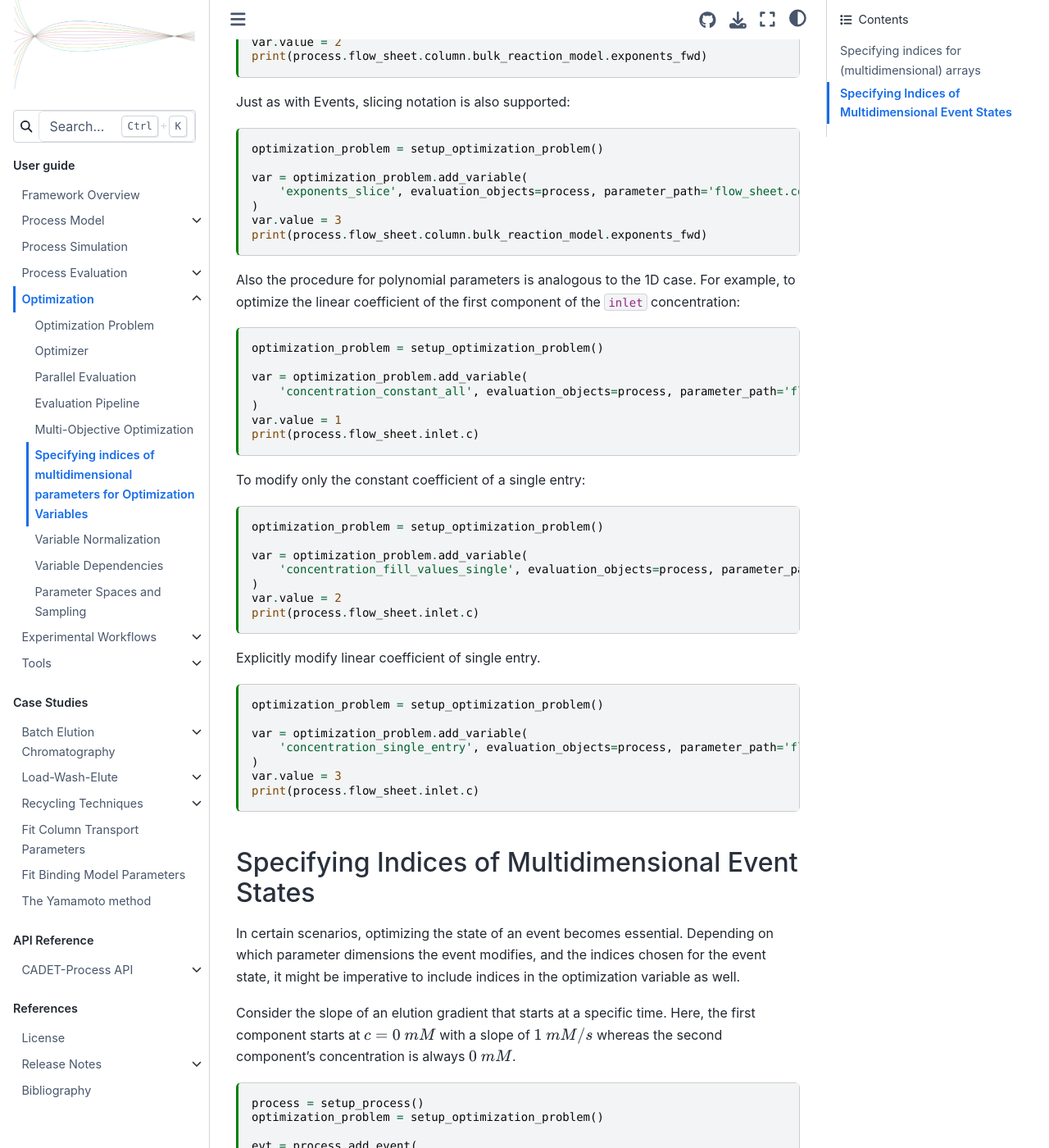
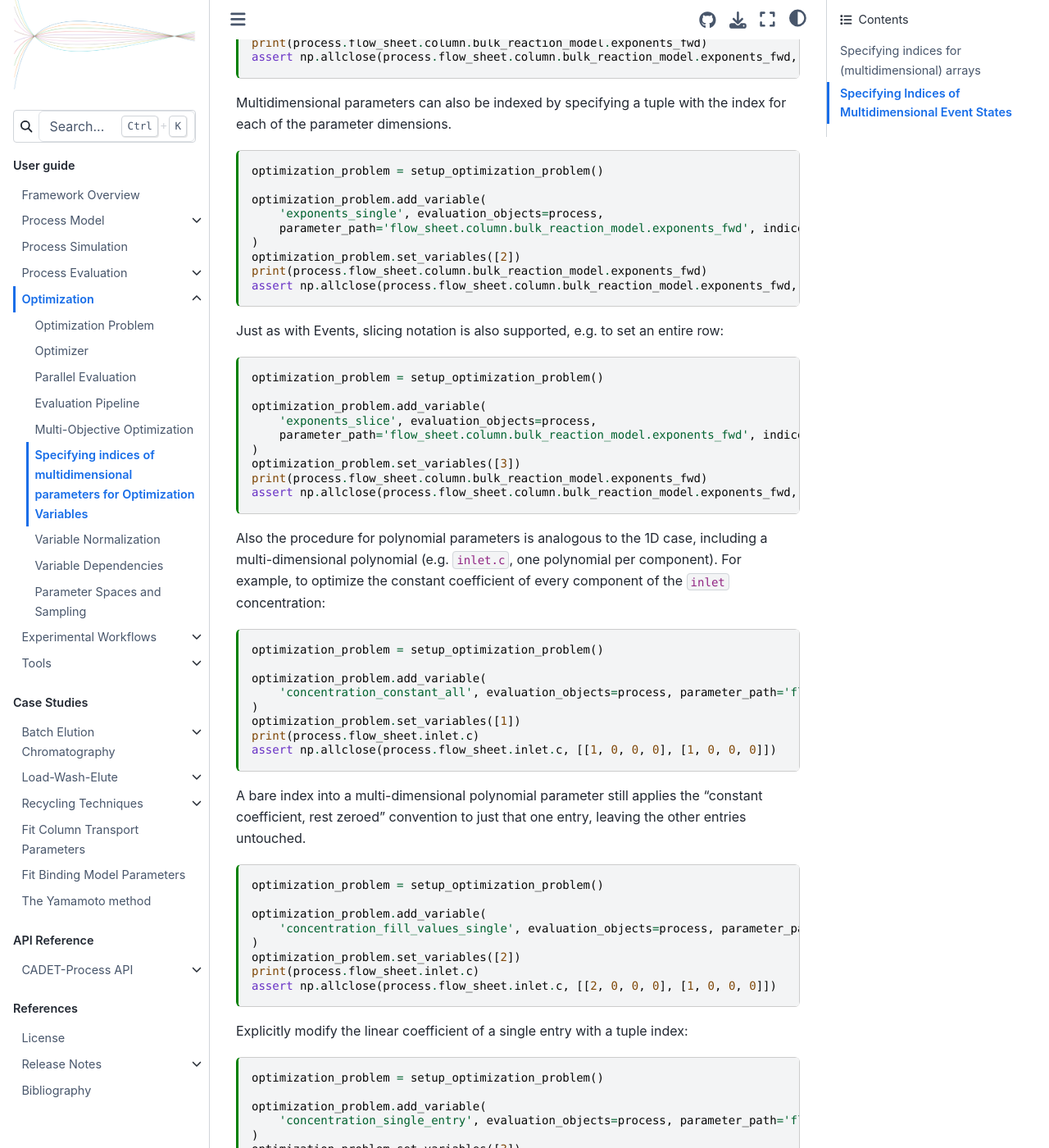
Before and after one commit to fau-advanced-separations/CADET-Process, a Sphinx documentation site: the page built from docs/source/user_guide/optimization/variable_indices.md, in a window 1280 px wide and 1400 px high, scrolled down 2825 px. Shown: the whole window at 82% size. Built offline with Sphinx 7.4.7 and the Sphinx Book theme 1.1.4, drawn with Linux system fonts in a browser that asks for light colours; pages that are not in the unit, such as notebooks, are missing from menus; some of the changed text lies outside the part shown.

Commit message:
Fix IndexedMapper losing polynomial fill semantics on a bare index
A bare int index selecting a whole row of a polynomial-shaped array (e.g. indices=0 on a component-major concentration profile) broadcast the scalar across every coefficient instead of applying the constant-coefficient-only convention the no-index case already gets via the descriptor's own __set__. IndexedMapper now detects a fill_values-capable descriptor and delegates to it. Found while auditing variable_indices.md, which also still used the removed OptimizationVariable.value setter; rewritten to use set_variables and to demonstrate the full-slice and pre_processing/CallableMapper escape hatches where indices genuinely can't apply.

````diff
--- a/docs/source/user_guide/optimization/variable_indices.md
+++ b/docs/source/user_guide/optimization/variable_indices.md
@@ -23,12 +23,11 @@
 
 Similar to events, sometimes we only want to add individual entries of a parameter as an optimization variable.
 In fact, optimization variables can only be scalar.
-Consequently, an index *must* be provided if the parameter is not scalar.
+Consequently, an index *must* be provided if the parameter is not scalar and no other broadcasting rule applies (see below).
 
 For this tutorial, consider the following process model and optimization problem:
 
 ```{code-cell} ipython3
-import copy
 import numpy as np
 
 from CADETProcess.processModel import ComponentSystem
@@ -83,21 +79,25 @@
     return optimization_problem
 ```
 
+Values are written into the evaluation objects with {meth}`~CADETProcess.optimization.OptimizationProblem.set_variables`, which takes a vector ordered like {attr}`~CADETProcess.optimization.OptimizationProblem.independent_variables`.
+Each example below registers a single variable, so a one-element vector suffices.
+
 ## Specifying indices for (multidimensional) arrays
 
 The procedure of adding indices is similar to that of the {class}`~CADETProcess.dynamicEvents.Event` indices (see {ref}`here <event_indices_guide>`).
-By default, if no indices are specified, all entries of that array are set to the same value.
+For a 1-D array, if no indices are specified, all entries are set to the same value.
 E.g. to let the `film_diffusion` coefficients all have the same value, specify the following:
 
 ```{code-cell} ipython3
 process = setup_process()
 optimization_problem = setup_optimization_problem()
 
-var = optimization_problem.add_variable(
+optimization_problem.add_variable(
     'film_diffusion_all', evaluation_objects=process, parameter_path='flow_sheet.column.film_diffusion'
 )
-var.value = 1
+optimization_problem.set_variables([1])
 print(process.flow_sheet.column.film_diffusion)
+assert np.allclose(process.flow_sheet.column.film_diffusion, [1, 1])
 ```
 
 To add a variable that only modifies a single entry of the parameter array, add an `indices` flag.
@@ -106,47 +106,55 @@
 ```{code-cell} ipython3
 optimization_problem = setup_optimization_problem()
 
-var = optimization_problem.add_variable(
+optimization_problem.add_variable(
     'film_diffusion_0', evaluation_objects=process, parameter_path='flow_sheet.column.film_diffusion', indices=0
 )
-var.value = 2
+optimization_problem.set_variables([2])
 print(process.flow_sheet.column.film_diffusion)
+assert np.allclose(process.flow_sheet.column.film_diffusion, [2, 1])
 ```
 
 Note, for polynomial parameters, if no index is specified, only the constant coefficient is set and the rest of the coefficients are set to zero.
 So, to add the constant term for the `inlet.flow_rate`, use:
 
 ```{code-cell} ipython3
-var = optimization_problem.add_variable(
+optimization_problem = setup_optimization_problem()
+
+optimization_problem.add_variable(
     'flow_rate_fill', evaluation_objects=process, parameter_path='flow_sheet.inlet.flow_rate'
 )
-var.value = 1
+optimization_problem.set_variables([1])
 print(process.flow_sheet.inlet.flow_rate)
+assert np.allclose(process.flow_sheet.inlet.flow_rate, [1, 0, 0, 0])
 ```
 
-However, adding indices still works as expected.
+However, adding indices still works as expected; the constant coefficient set above is left untouched.
 E.g. for the linear coefficient of the `flow_rate`:
 
 ```{code-cell} ipython3
 optimization_problem = setup_optimization_problem()
 
-var = optimization_problem.add_variable(
+optimization_problem.add_variable(
     'flow_rate_single', evaluation_objects=process, parameter_path='flow_sheet.inlet.flow_rate', indices=1
 )
-var.value = 2
+optimization_problem.set_variables([2])
 print(process.flow_sheet.inlet.flow_rate)
+assert np.allclose(process.flow_sheet.inlet.flow_rate, [1, 2, 0, 0])
 ```
 
-Just as with 1D arrays, the value is set to all entries of that array if no indices are specified.
+Unlike 1-D arrays and polynomial parameters, a plain multi-dimensional array (e.g. the 2-D reaction exponents below) has no implicit "fill everything" behavior when no index is given.
+To set every entry of such an array to the same value, index it explicitly with a full slice.
 
 ```{code-cell} ipython3
 optimization_problem = setup_optimization_problem()
 
-var = optimization_problem.add_variable(
-    'exponents', evaluation_objects=process, parameter_path='flow_sheet.column.bulk_reaction_model.exponents_fwd'
+optimization_problem.add_variable(
+    'exponents', evaluation_objects=process,
+    parameter_path='flow_sheet.column.bulk_reaction_model.exponents_fwd', indices=np.s_[:, :]
 )
-var.value = 1
+optimization_problem.set_variables([1])
 print(process.flow_sheet.column.bulk_reaction_model.exponents_fwd)
+assert np.allclose(process.flow_sheet.column.bulk_reaction_model.exponents_fwd, [[1, 1], [1, 1]])
 ```
 
 Multidimensional parameters can also be indexed by specifying a tuple with the index for each of the parameter dimensions.
@@ -154,66 +162,73 @@
 ```{code-cell} ipython3
 optimization_problem = setup_optimization_problem()
 
-var = optimization_problem.add_variable(
-    'exponents_single', evaluation_objects=process, parameter_path='flow_sheet.column.bulk_reaction_model.exponents_fwd', indices=(0, 0)
+optimization_problem.add_variable(
+    'exponents_single', evaluation_objects=process,
+    parameter_path='flow_sheet.column.bulk_reaction_model.exponents_fwd', indices=(0, 0)
 )
-var.value = 2
+optimization_problem.set_variables([2])
 print(process.flow_sheet.column.bulk_reaction_model.exponents_fwd)
+assert np.allclose(process.flow_sheet.column.bulk_reaction_model.exponents_fwd, [[2, 1], [1, 1]])
 ```
 
-Just as with Events, slicing notation is also supported:
+Just as with Events, slicing notation is also supported, e.g. to set an entire row:
 
 ```{code-cell} ipython3
 optimization_problem = setup_optimization_problem()
 
-var = optimization_problem.add_variable(
-    'exponents_slice', evaluation_objects=process, parameter_path='flow_sheet.column.bulk_reaction_model.exponents_fwd', indices=np.s_[0, :]
+optimization_problem.add_variable(
+    'exponents_slice', evaluation_objects=process,
+    parameter_path='flow_sheet.column.bulk_reaction_model.exponents_fwd', indices=np.s_[0, :]
 )
-var.value = 3
+optimization_problem.set_variables([3])
 print(process.flow_sheet.column.bulk_reaction_model.exponents_fwd)
+assert np.allclose(process.flow_sheet.column.bulk_reaction_model.exponents_fwd, [[3, 3], [1, 1]])
 ```
 
-Also the procedure for polynomial parameters is analogous to the 1D case.
-For example, to optimize the linear coefficient of the first component of the `inlet` concentration:
+Also the procedure for polynomial parameters is analogous to the 1D case, including a multi-dimensional polynomial (e.g. `inlet.c`, one polynomial per component).
+For example, to optimize the constant coefficient of every component of the `inlet` concentration:
 
 ```{code-cell} ipython3
 optimization_problem = setup_optimization_problem()
 
-var = optimization_problem.add_variable(
+optimization_problem.add_variable(
     'concentration_constant_all', evaluation_objects=process, parameter_path='flow_sheet.inlet.c'
 )
-var.value = 1
+optimization_problem.set_variables([1])
 print(process.flow_sheet.inlet.c)
+assert np.allclose(process.flow_sheet.inlet.c, [[1, 0, 0, 0], [1, 0, 0, 0]])
 ```
 
-To modify only the constant coefficient of a single entry:
+A bare index into a multi-dimensional polynomial parameter still applies the "constant coefficient, rest zeroed" convention to just that one entry, leaving the other entries untouched.
 
 ```{code-cell} ipython3
 optimization_problem = setup_optimization_problem()
 
-var = optimization_problem.add_variable(
+optimization_problem.add_variable(
     'concentration_fill_values_single', evaluation_objects=process, parameter_path='flow_sheet.inlet.c', indices=0
 )
-var.value = 2
+optimization_problem.set_variables([2])
 print(process.flow_sheet.inlet.c)
+assert np.allclose(process.flow_sheet.inlet.c, [[2, 0, 0, 0], [1, 0, 0, 0]])
 ```
 
-Explicitly modify linear coefficient of single entry.
+Explicitly modify the linear coefficient of a single entry with a tuple index:
 
 ```{code-cell} ipython3
 optimization_problem = setup_optimization_problem()
 
-var = optimization_problem.add_variable(
+optimization_problem.add_variable(
     'concentration_single_entry', evaluation_objects=process, parameter_path='flow_sheet.inlet.c', indices=(0, 1)
 )
-var.value = 3
+optimization_problem.set_variables([3])
 print(process.flow_sheet.inlet.c)
+assert np.allclose(process.flow_sheet.inlet.c, [[2, 3, 0, 0], [1, 0, 0, 0]])
 ```
 
 ## Specifying Indices of Multidimensional Event States
 
 In certain scenarios, optimizing the state of an event becomes essential.
-Depending on which parameter dimensions the event modifies, and the indices chosen for the event state, it might be imperative to include indices in the optimization variable as well.
+Depending on which parameter dimensions the event modifies, the event state can be *ragged*: different components may have a different number of polynomial coefficients, so the state is not a rectangular array.
 
 Consider the slope of an elution gradient that starts at a specific time.
 Here, the first component starts at $c = 0~mM$ with a slope of $1~mM / s$ whereas the second component's concentration is always $0~mM$.
@@ -226,15 +241,18 @@
     'c_poly', 'flow_sheet.inlet.c', [[0, 1], 0], time=1
 )
 print(inlet.c)
+assert np.allclose(inlet.c, [[0, 1, 0, 0], [0, 0, 0, 0]])
 ```
 
-To add an optimization variable that only modifies the linear coefficient, add the event state as `parameter_path` and the corresponding index.
+Because `evt.state` (`[[0, 1], 0]`) is ragged rather than a rectangular array, `indices` cannot be used here; `IndexedMapper` raises `NotImplementedError` for a ragged target.
+Instead, pass `pre_processing`, which builds the full (still-ragged) state from the scalar optimization value, leaving the rest of the structure as declared:
 
 ```{code-cell} ipython3
-var = optimization_problem.add_variable(
-    'concentration_single_entry', evaluation_objects=process, parameter_path='c_poly.state', indices=(0, 1)
+optimization_problem.add_variable(
+    'c_poly_linear', evaluation_objects=process, parameter_path='c_poly.state',
+    pre_processing=lambda w: [[0, w], 0]
 )
-var.value = 2
-
-print(inlet.c)
+optimization_problem.set_variables([2])
+print(evt.state)
+assert evt.state == [[0, 2.0], 0]
 ```
````
Also changed, not shown: other parts of docs/source/user_guide/optimization/variable_indices.md (+0 -3 lines), 2 other files.
